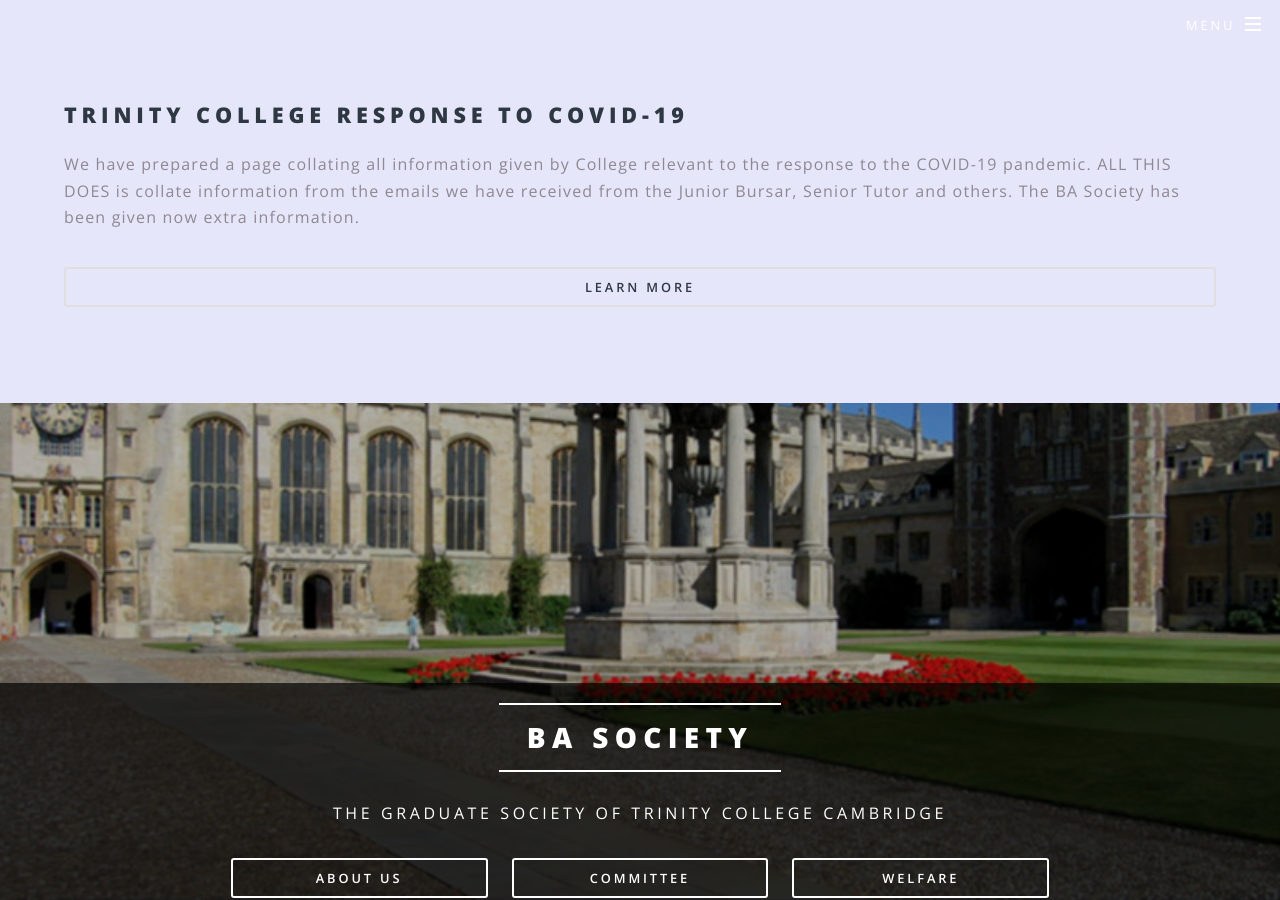
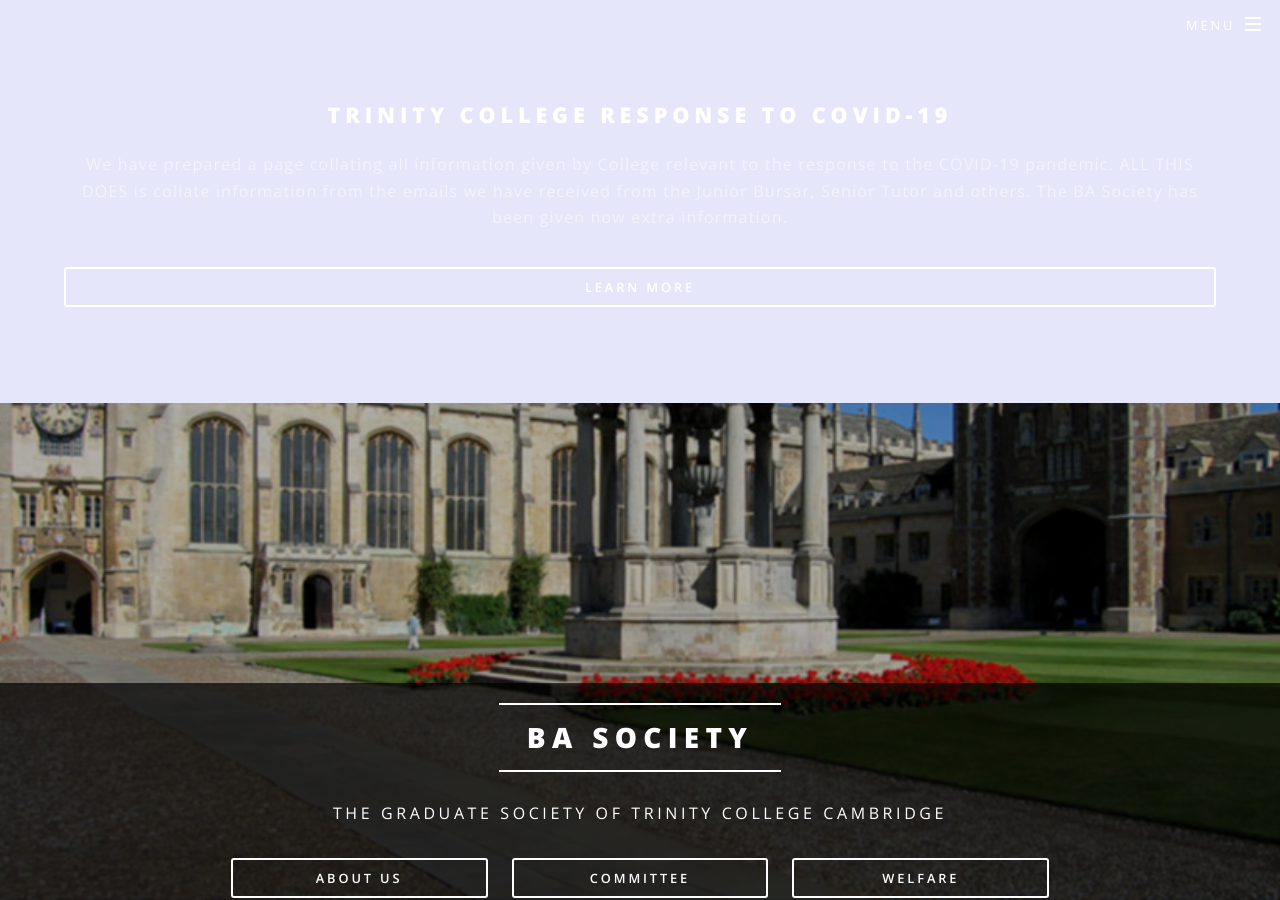
Before and after one commit to TrinityBASociety/trinitybasociety.github.io, a Jekyll site: the page built from index.html, in a window 1280 px wide and 900 px high. Built offline with Jekyll 4.4.1, drawn with Linux system fonts in a browser that asks for light colours.

Commit message:
testing banner

```diff
--- a/index.html
+++ b/index.html
@@ -1,7 +1,7 @@
 ---
 layout: landing
 ---
-<section id="coro" class="wrapper style5" style="background-color:#E6E6FA">
+<section id="coro" class="wrapper style2 special" style="background-color:#E6E6FA">
 	<div class="inner">
 		<header>
 			<h2>Trinity College Response to COVID-19</h2>
```
